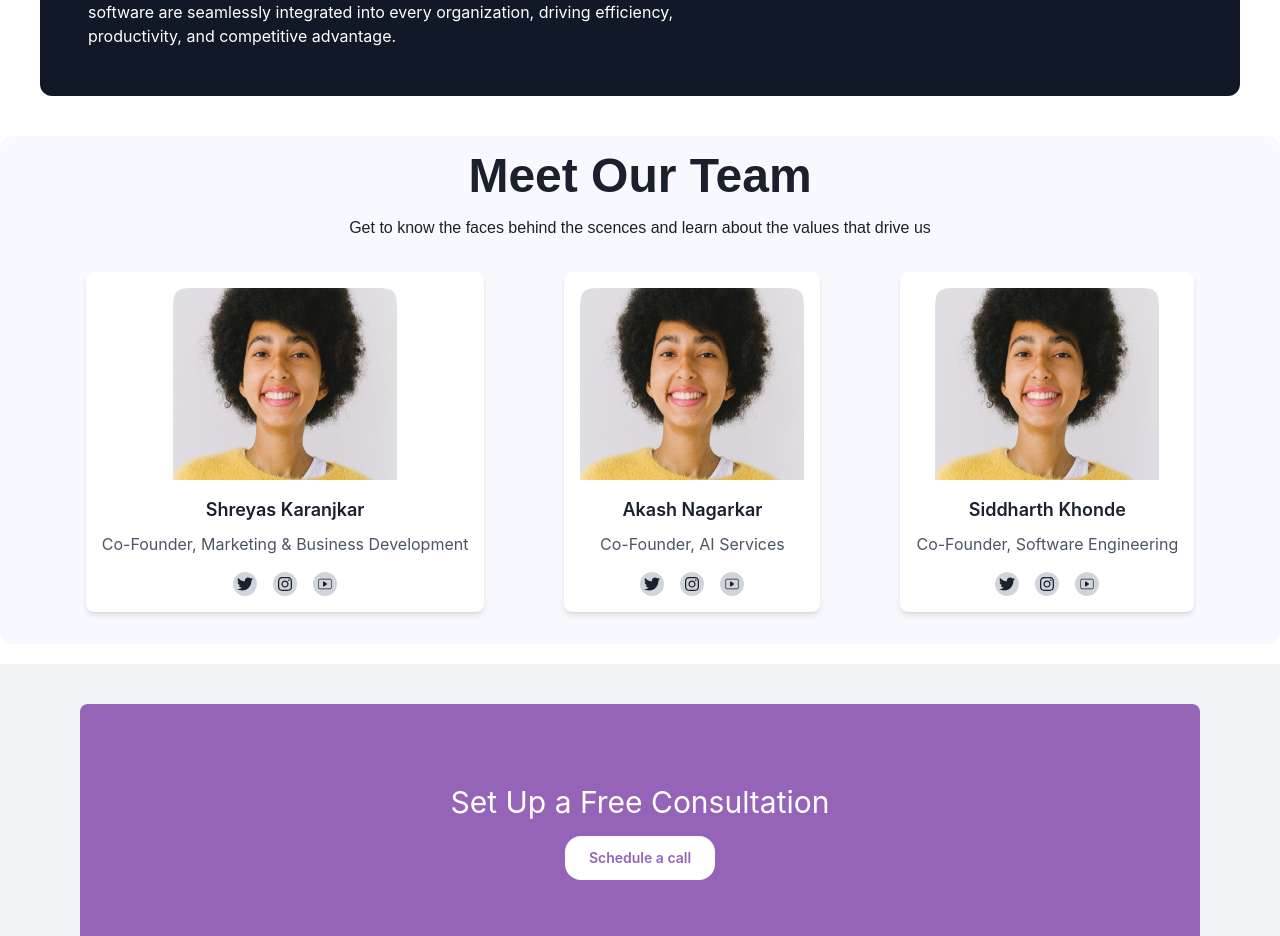
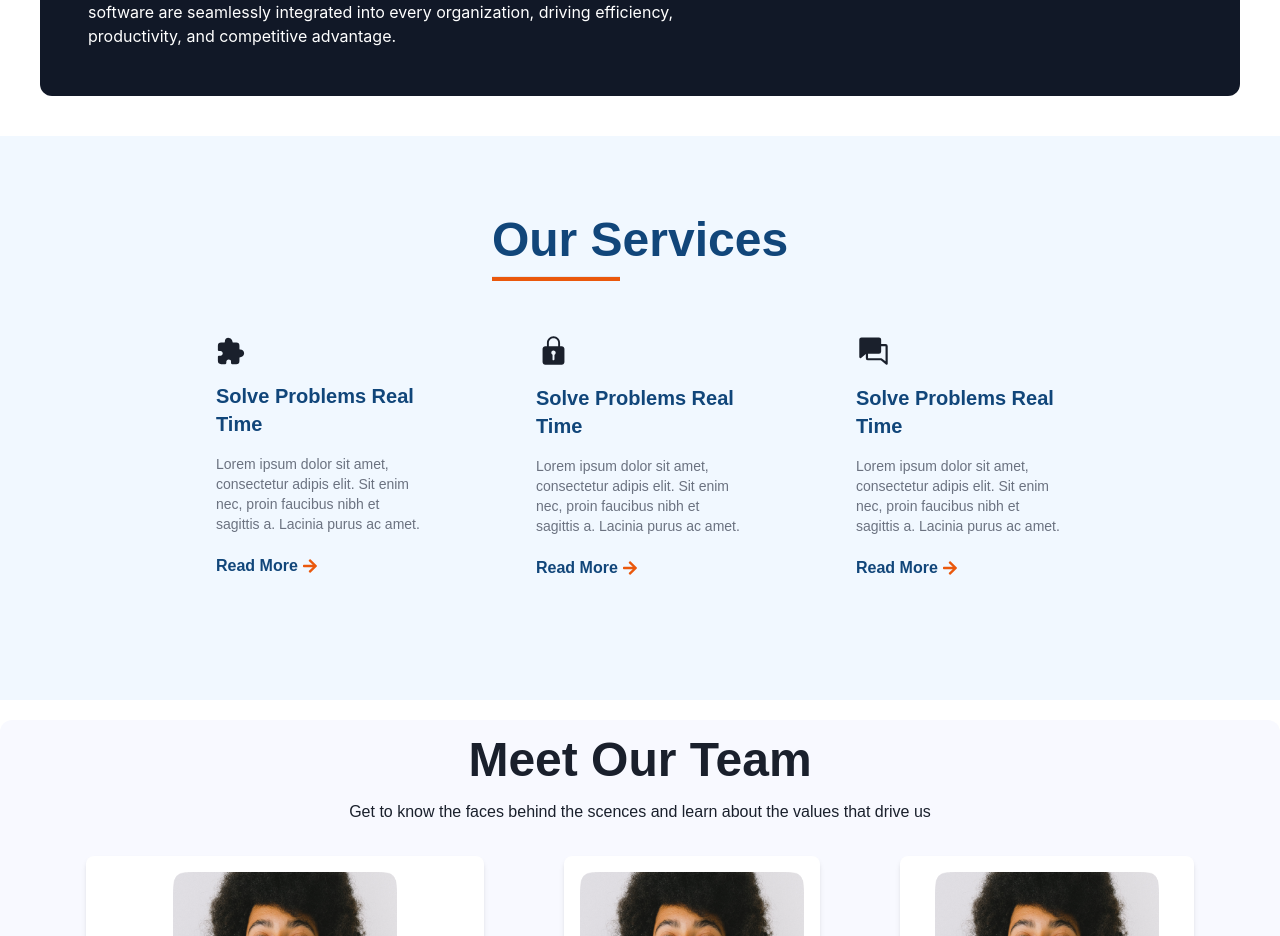
Before and after one commit to axia-ai/axia-ai-website, a React (Vite) app: page /aboutUs in a window 1280 px wide. Shown: the part 1020-1956 px from the top of the page. Built offline with nearby package versions, Linux system fonts and the light colour scheme.

Commit message:
OurServices page added in aboutus section

```diff
--- /dev/null
+++ b/src/Components/AboutUsSection/Our_Services.jsx
@@ -0,0 +1,53 @@
+import React from 'react'
+import { IoExtensionPuzzle } from "react-icons/io5";
+import { IoIosLock } from "react-icons/io";
+import { PiChatsFill } from "react-icons/pi";
+import { FaArrowRight } from "react-icons/fa";
+
+
+const Our_Services = () => {
+  return (
+    <>
+        <div className='flex justify-center items-center my-5 bg-AboutUs_LightBlue flex-col'>
+            <div className='flex flex-col items-start mb-8 justify-center px-10 pt-20'>
+                <h1 className='font-poppins text-start text-5xl font-bold text-AboutUs_text max-md:text-4xl'>Our Services</h1>
+                <hr className='w-32 mt-3 h-1 bg-orange-600 max-md:mt-1 max-md:w-24' />
+
+            </div>
+            <div className='flex justify-between items-center pl-20 pr-20 pb-20 m-5 max-md:flex-col '>
+                <div className='flex flex-col justify-center items-start w-52 '>
+                    <IoExtensionPuzzle  size="30" />
+                    <p className='font-poppins text-xl text-AboutUs_text font-bold my-4'>Solve Problems Real Time</p>
+                    <p className='font-poppins text-sm text-gray-500 '>Lorem ipsum dolor sit amet, consectetur adipis elit. Sit enim nec, proin faucibus nibh et sagittis a. Lacinia purus ac amet.</p>
+                    <div className='my-5 flex'>
+                    <button className='font-poppins font-bold text-base text-AboutUs_text'>Read More</button>
+                    <FaArrowRight className='mx-1 mt-1 text-orange-600' />
+                    </div>
+
+                </div>
+                <div className='flex flex-col justify-center items-start w-52 mx-28 max-md:my-14'>
+                    <IoIosLock size="35"/>
+                    <p className='font-poppins text-xl font-bold text-AboutUs_text my-4'>Solve Problems Real Time</p>
+                    <p className='font-poppins text-sm   text-gray-500 '>Lorem ipsum dolor sit amet, consectetur adipis elit. Sit enim nec, proin faucibus nibh et sagittis a. Lacinia purus ac amet.</p>
+                    <div className='my-5 flex'>
+                    <button className='font-poppins font-bold text-base text-AboutUs_text'>Read More</button>
+                    <FaArrowRight className='mx-1 mt-1 text-orange-600' />
+                    </div>
+                </div>
+                <div className='flex flex-col justify-center items-start w-52'>
+                    <PiChatsFill size="35"/>
+                    <p className='font-poppins text-xl font-bold text-AboutUs_text my-4'>Solve Problems Real Time</p>
+                    <p className='font-poppins text-sm  text-gray-500 '>Lorem ipsum dolor sit amet, consectetur adipis elit. Sit enim nec, proin faucibus nibh et sagittis a. Lacinia purus ac amet.</p>
+                    <div className='my-5 flex'>
+                    <button className='font-poppins font-bold text-base text-AboutUs_text'>Read More</button>
+                    <FaArrowRight className='mx-1 mt-1 text-orange-600' />
+                    </div>
+                </div>
+            </div>
+
+        </div>
+    </>
+  )
+}
+
+export default Our_Services
--- a/src/Components/Pages/AboutUsPage.jsx
+++ b/src/Components/Pages/AboutUsPage.jsx
@@ -1,21 +1,22 @@
-import React from 'react'
-import Layout from '../Layout/Layout'
-import AboutUsVision from '../AboutUsSection/AboutUsVision'
-import AboutUsStory from '../AboutUsSection/AboutUsStories'
-import AboutUsInfo from '../AboutUsSection/AboutUsInfo'
-import AboutUsValues from '../AboutUsSection/AboutUsValues'
-import Teams from '../Teams/Teams'
+import React from "react";
+import Layout from "../Layout/Layout";
+import AboutUsValues from "../AboutUsSection/AboutUsValues";
+import Teams from "../Teams/Teams";
+import Our_Services from "../AboutUsSection/Our_Services";
 
 function AboutUs() {
   return (
-    <Layout heroHeading={"Our Story"} heroPara={"We help you to unleash the power of AI to transform your business."}>
-      {/* <AboutUsVision />
-      <AboutUsStory />
-      <AboutUsInfo /> */}
-      <AboutUsValues/>
-      <Teams/>
+    <Layout
+      heroHeading={"Our Story"}
+      heroPara={
+        "We help you to unleash the power of AI to transform your business."
+      }
+    >
+      <AboutUsValues />
+      <Our_Services />
+      <Teams />
     </Layout>
-  )
+  );
 }
 
-export default AboutUs
+export default AboutUs;
```
